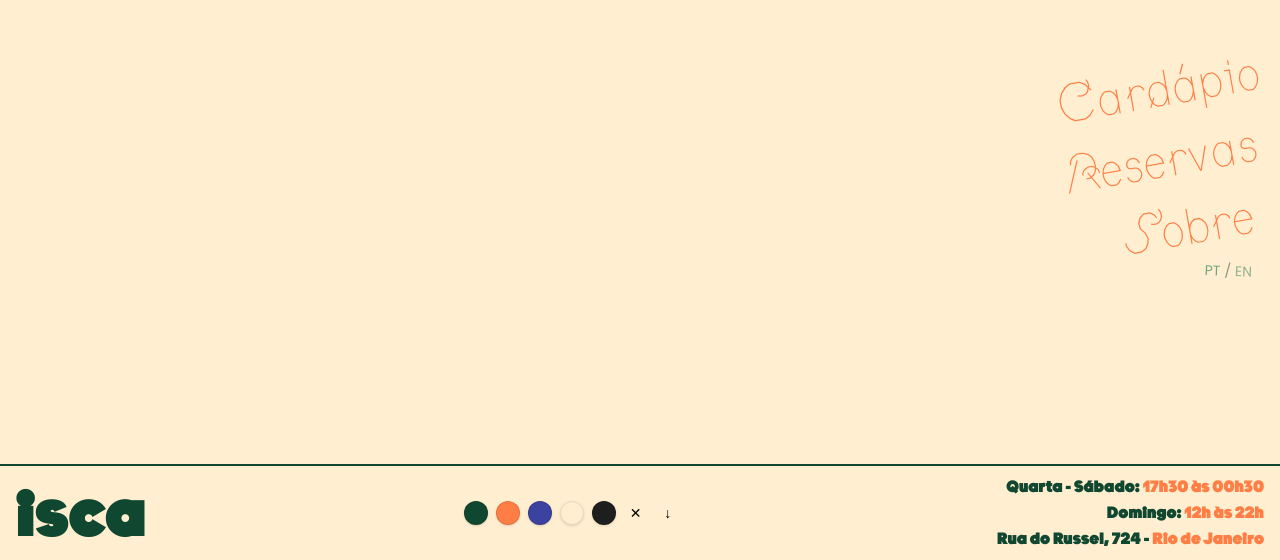
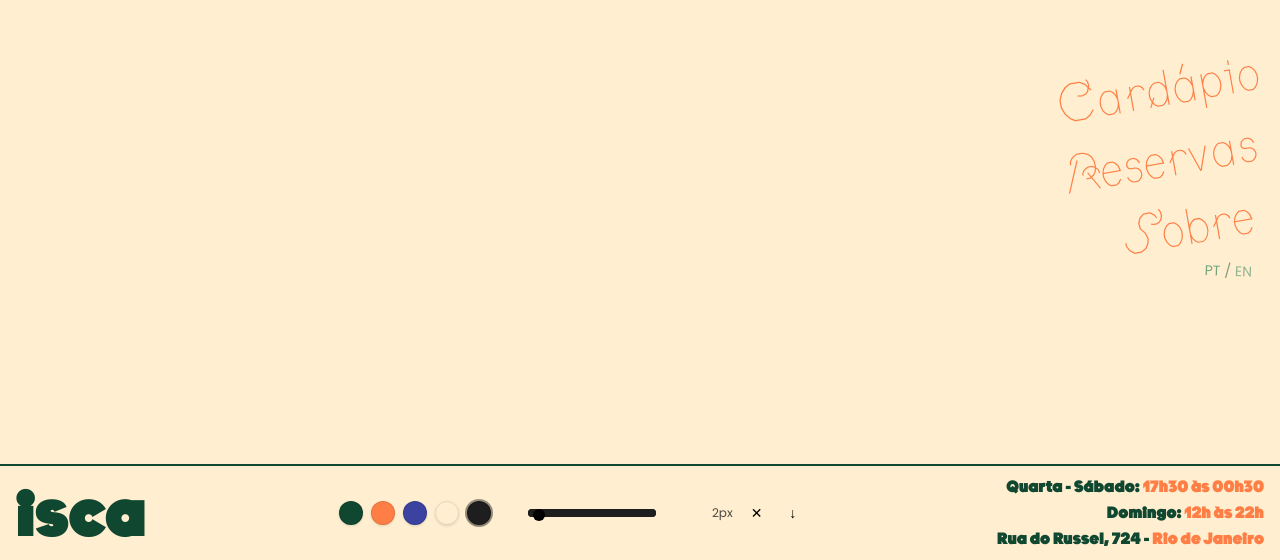
Before and after one commit to guerrinharj/isca, a Next.js app: page /pt in a window 1280 px wide. Shown: the part 240-800 px from the top of the page. Built offline with nearby package versions, Linux system fonts and the light colour scheme; no server answers.

Commit message:
scribble slider

```diff
--- a/components/Scribble.tsx
+++ b/components/Scribble.tsx
@@ -33,6 +33,7 @@ export function ScribbleCanvas() {
 
     // start with plain black; will be updated if palette emits a color
     const [color, setColor] = useState<string>('#000000')
+    const [lineWidth, setLineWidth] = useState<number>(2)
     const isHome = useIsHome()
 
     // On mount, resolve your black CSS var to be consistent with theme
@@ -43,7 +44,7 @@ export function ScribbleCanvas() {
         setColor(resolvedBlack)
     }, [])
 
-    // Listen for palette events + clear + save
+    // Listen for palette events: color / clear / save / width
     useEffect(() => {
         function onColor(e: Event) {
             const detail = (e as CustomEvent).detail as { color: string }
@@ -59,7 +60,6 @@ export function ScribbleCanvas() {
         async function onSave() {
             const c = canvasRef.current
             if (!c) return
-            // Prefer toBlob (async, memory-friendly)
             const blob: Blob | null = await new Promise(res => c.toBlob(res, 'image/png'))
             if (!blob) return
             const url = URL.createObjectURL(blob)
@@ -77,14 +77,25 @@ export function ScribbleCanvas() {
             a.remove()
             URL.revokeObjectURL(url)
         }
+        function onWidth(e: Event) {
+            const detail = (e as CustomEvent).detail as { width: number }
+            if (typeof detail?.width === 'number' && detail.width > 0) {
+                setLineWidth(detail.width)
+                const c = canvasRef.current
+                const ctx = c?.getContext('2d')
+                if (ctx) ctx.lineWidth = detail.width
+            }
+        }
 
         window.addEventListener('isca:setColor', onColor as EventListener)
         window.addEventListener('isca:clear', onClear)
         window.addEventListener('isca:save', onSave)
+        window.addEventListener('isca:setWidth', onWidth as EventListener)
         return () => {
             window.removeEventListener('isca:setColor', onColor as EventListener)
             window.removeEventListener('isca:clear', onClear)
             window.removeEventListener('isca:save', onSave)
+            window.removeEventListener('isca:setWidth', onWidth as EventListener)
         }
     }, [])
 
@@ -116,9 +127,9 @@ export function ScribbleCanvas() {
 
             ctx.lineJoin = 'round'
             ctx.lineCap = 'round'
-            ctx.lineWidth = 1 // very thin line
+            ctx.lineWidth = lineWidth // keep current thickness on resize
         },
-        []
+        [lineWidth]
     )
 
     useEffect(() => {
@@ -171,7 +182,7 @@ export function ScribbleCanvas() {
         c.addEventListener('pointerup', up)
         c.addEventListener('pointercancel', up)
 
-        // Keyboard shortcut: Shift+S to save
+        // Keyboard: Shift+S to save
         const onKey = (e: KeyboardEvent) => {
             if ((e.key === 'S' || e.key === 's') && e.shiftKey) {
                 e.preventDefault()
@@ -206,6 +217,8 @@ export function ScribbleCanvas() {
 export function ScribblePalette() {
     const isHome = useIsHome()
     const [colors, setColors] = useState<string[]>([]) // resolved once on mount
+    const [width, setWidth] = useState<number>(2)
+    const [selectedColor, setSelectedColor] = useState<string>('#000000')
 
     useEffect(() => {
         if (!isHome) return
@@ -217,33 +230,101 @@ export function ScribblePalette() {
                 : c
         )
         setColors(resolved)
+        // initialize selection to brand black
+        const initial = root.getPropertyValue('--color-isca-preto').trim() || '#000000'
+        setSelectedColor(initial)
+        window.dispatchEvent(new CustomEvent('isca:setWidth', { detail: { width } }))
+
+        // keep in sync if some other control fires a color event
+        const onExternalColor = (e: Event) => {
+            const detail = (e as CustomEvent).detail as { color: string }
+            if (detail?.color) setSelectedColor(detail.color)
+        }
+        window.addEventListener('isca:setColor', onExternalColor as EventListener)
+        return () => window.removeEventListener('isca:setColor', onExternalColor as EventListener)
     }, [isHome])
 
     if (!isHome) return null
 
     const pick = (color: string) => {
+        setSelectedColor(color)
         window.dispatchEvent(new CustomEvent('isca:setColor', { detail: { color } }))
     }
     const clear = () => window.dispatchEvent(new Event('isca:clear'))
     const save = () => window.dispatchEvent(new Event('isca:save'))
 
+    const onWidthChange = (e: React.ChangeEvent<HTMLInputElement>) => {
+        const val = Number(e.target.value)
+        setWidth(val)
+        window.dispatchEvent(new CustomEvent('isca:setWidth', { detail: { width: val } }))
+    }
+
+    // inline style for CSS var (typed for TS)
+    const trackStyle = { ['--track-color' as any]: selectedColor } as React.CSSProperties
+
     return (
-        <div className="flex items-center gap-2 mx-2" aria-label="Scribble palette">
-            {colors.map((c, i) => (
-                <button
-                    key={i}
-                    onClick={() => pick(c)}
-                    title="Selecionar cor"
+        <div className="flex items-center gap-3 mx-2" aria-label="Scribble palette">
+            {/* Color dots */}
+            <div className="flex items-center gap-2">
+                {colors.map((c, i) => {
+                    const isActive = c === selectedColor
+                    return (
+                        <button
+                            key={i}
+                            onClick={() => pick(c)}
+                            title="Selecionar cor"
+                            className={`
+                                h-3 w-3 md:h-5 md:w-5 lg:h-6 lg:w-6
+                                rounded-full border shadow-sm outline-none
+                                focus:ring-2 focus:ring-black/20
+                                ${isActive ? 'ring-2 ring-black/40 border-black/20' : 'border-black/10'}
+                            `}
+                            style={{ background: c }}
+                        />
+                    )
+                })}
+            </div>
+
+            {/* Width slider (track reflects selected color) */}
+            <div className="flex items-center gap-2 min-w-[90px]">
+                <span className="text-[10px] md:text-xs select-none">1px</span>
+                <input
+                    type="range"
+                    min={1}
+                    max={24}
+                    step={1}
+                    value={width}
+                    onChange={onWidthChange}
+                    title="Espessura do traço"
+                    style={trackStyle}
                     className="
-                        h-3 w-3          /* tiny on mobile */
-                        md:h-5 md:w-5    /* medium on tablet */
-                        lg:h-6 lg:w-6    /* larger on desktop */
-                        rounded-full border border-black/10 shadow-sm
-                        outline-none focus:ring-2 focus:ring-black/20
+                        h-2 w-24 md:w-28 lg:w-32
+                        appearance-none rounded outline-none
+                        bg-[var(--track-color)]
+                        [&::-webkit-slider-runnable-track]:appearance-none
+                        [&::-webkit-slider-runnable-track]:h-2
+                        [&::-webkit-slider-runnable-track]:rounded
+                        [&::-webkit-slider-runnable-track]:bg-[var(--track-color)]
+                        [&::-moz-range-track]:h-2
+                        [&::-moz-range-track]:rounded
+                        [&::-moz-range-track]:bg-[var(--track-color)]
+                        [--thumb-size:12px]
+                        [&::-webkit-slider-thumb]:appearance-none
+                        [&::-webkit-slider-thumb]:h-[var(--thumb-size)]
+                        [&::-webkit-slider-thumb]:w-[var(--thumb-size)]
+                        [&::-webkit-slider-thumb]:rounded-full
+                        [&::-webkit-slider-thumb]:bg-black
+                        [&::-moz-range-thumb]:h-[var(--thumb-size)]
+                        [&::-moz-range-thumb]:w-[var(--thumb-size)]
+                        [&::-moz-range-thumb]:rounded-full
+                        [&::-moz-range-thumb]:bg-black
                     "
-                    style={{ background: c }}
                 />
-            ))}
+                <span className="text-[10px] md:text-xs select-none">24px</span>
+                <span className="text-[10px] md:text-xs text-black/70 w-8 text-right tabular-nums">
+                    {width}px
+                </span>
+            </div>
 
             {/* Clear (X) */}
             <button
```
